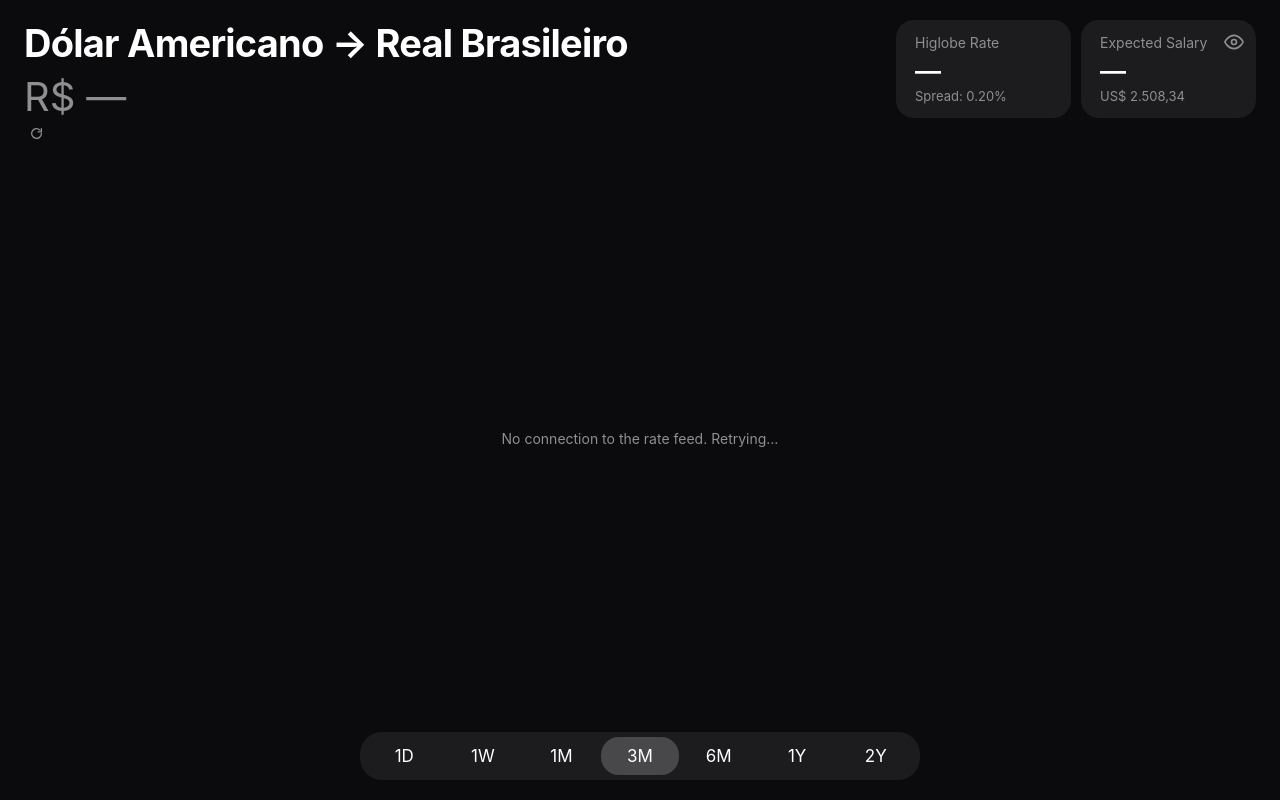
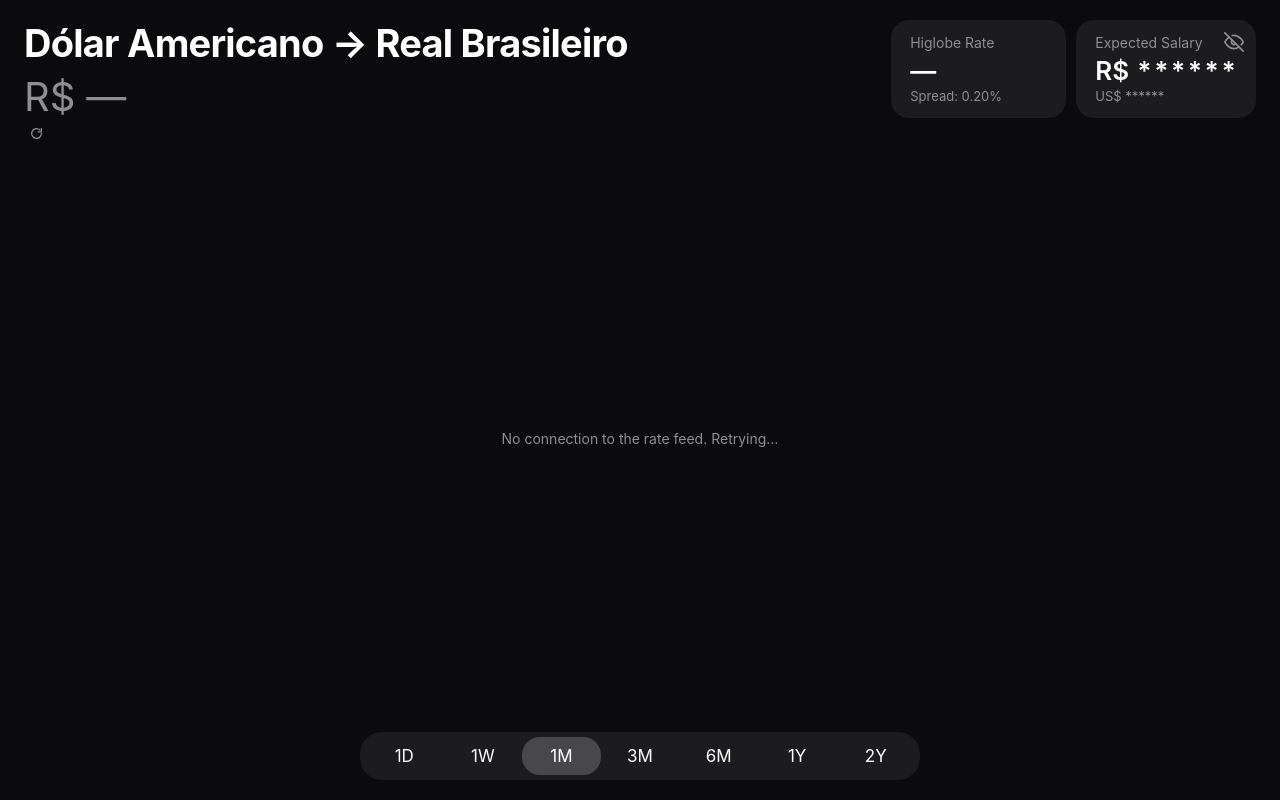
Before and after one commit to lucashomuniz/dollar_rate, a plain HTML site: page index.html in a window 1280 px wide. Drawn offline with Linux system fonts and the light colour scheme; no server answers.

Commit message:
Add files via upload

```diff
--- a/index.html
+++ b/index.html
@@ -62,7 +62,7 @@ nav button.on{background:#48484a}
 </header>
 <div id="wrap"><canvas id="cv"></canvas><div id="tip"></div><div id="msg">Loading…</div></div>
 <nav id="nav">
-  <button data-r="1D">1D</button><button data-r="1W">1W</button><button data-r="1M">1M</button><button data-r="3M" class="on">3M</button><button data-r="6M">6M</button><button data-r="1Y">1Y</button><button data-r="2Y">2Y</button>
+  <button data-r="1D">1D</button><button data-r="1W">1W</button><button data-r="1M" class="on">1M</button><button data-r="3M">3M</button><button data-r="6M">6M</button><button data-r="1Y">1Y</button><button data-r="2Y">2Y</button>
 </nav>
 <script>
 const SALARY_USD = 2508.34;          // valor recebido em USD
@@ -78,13 +78,13 @@ const brt = (ms,o) => new Date(ms).toLocaleString('en-US',Object.assign({timeZon
 
 const EYE_ON = '<svg width="20" height="20" viewBox="0 0 24 24" fill="none" stroke="currentColor" stroke-width="2" stroke-linecap="round" stroke-linejoin="round"><path d="M1 12s4-8 11-8 11 8 11 8-4 8-11 8-11-8-11-8z"/><circle cx="12" cy="12" r="3"/></svg>';
 const EYE_OFF = '<svg width="20" height="20" viewBox="0 0 24 24" fill="none" stroke="currentColor" stroke-width="2" stroke-linecap="round" stroke-linejoin="round"><path d="M17.94 17.94A10.07 10.07 0 0 1 12 20c-7 0-11-8-11-8a18.45 18.45 0 0 1 5.06-5.94"/><path d="M9.9 4.24A9.12 9.12 0 0 1 12 4c7 0 11 8 11 8a18.5 18.5 0 0 1-2.16 3.19"/><path d="M14.12 14.12a3 3 0 1 1-4.24-4.24"/><line x1="1" y1="1" x2="23" y2="23"/></svg>';
-let salHidden = false, salBrl = '—';
+let salHidden = true, salBrl = '—';
 function renderSalary(){
   $('sal').textContent = salHidden ? 'R$ ******' : salBrl;
   $('salUsd').textContent = salHidden ? 'US$ ******' : 'US$ ' + fmt(SALARY_USD, 2);
   $('eye').innerHTML = salHidden ? EYE_OFF : EYE_ON;
 }
-let range = '3M', last = null, daily = null, intraday = null, pts = [], hover = -1;
+let range = '1M', last = null, daily = null, intraday = null, pts = [], hover = -1;
 
 async function get(url){ const r = await fetch(url,{cache:'no-store'}); if(!r.ok) throw new Error(r.status); return r.json(); }
 
```
